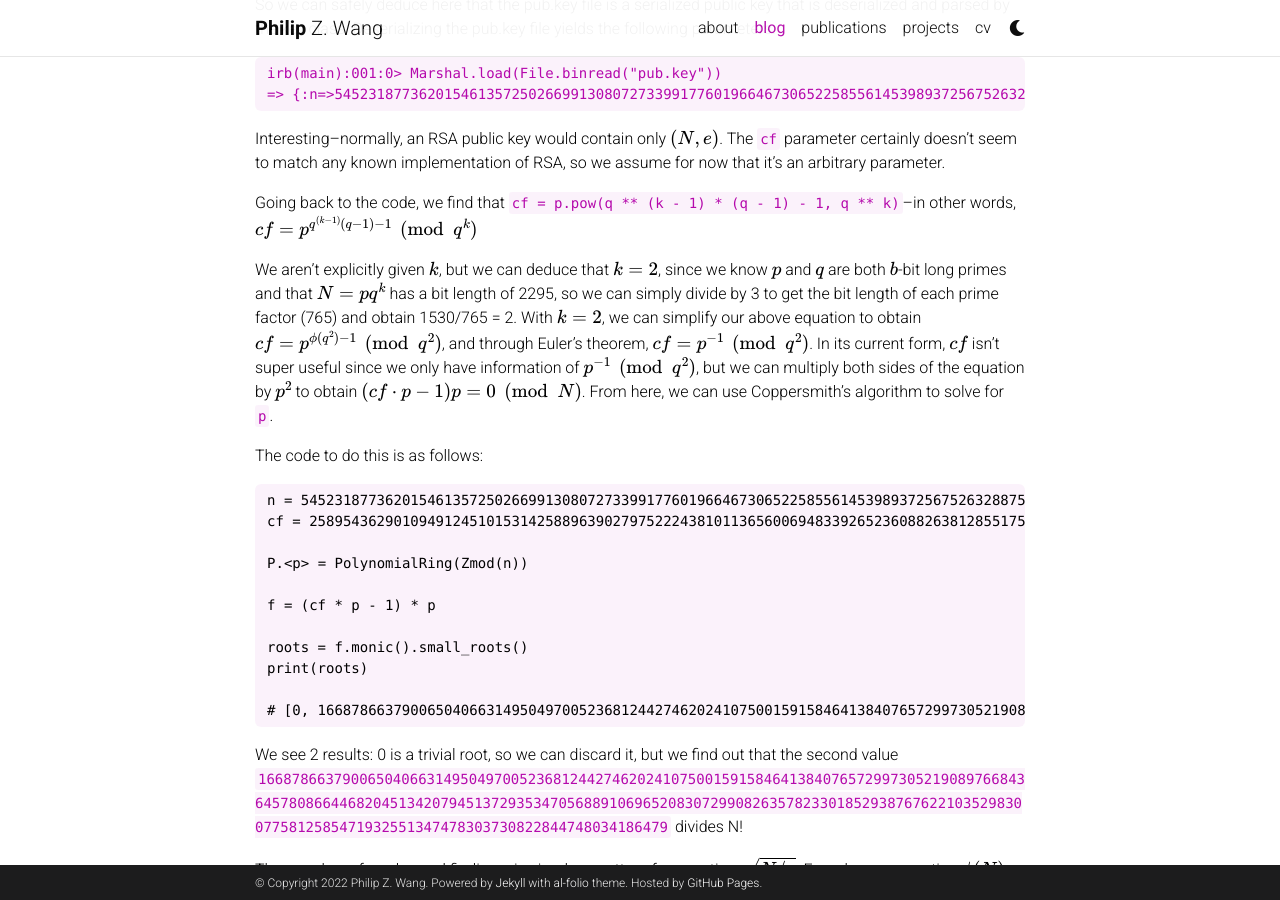
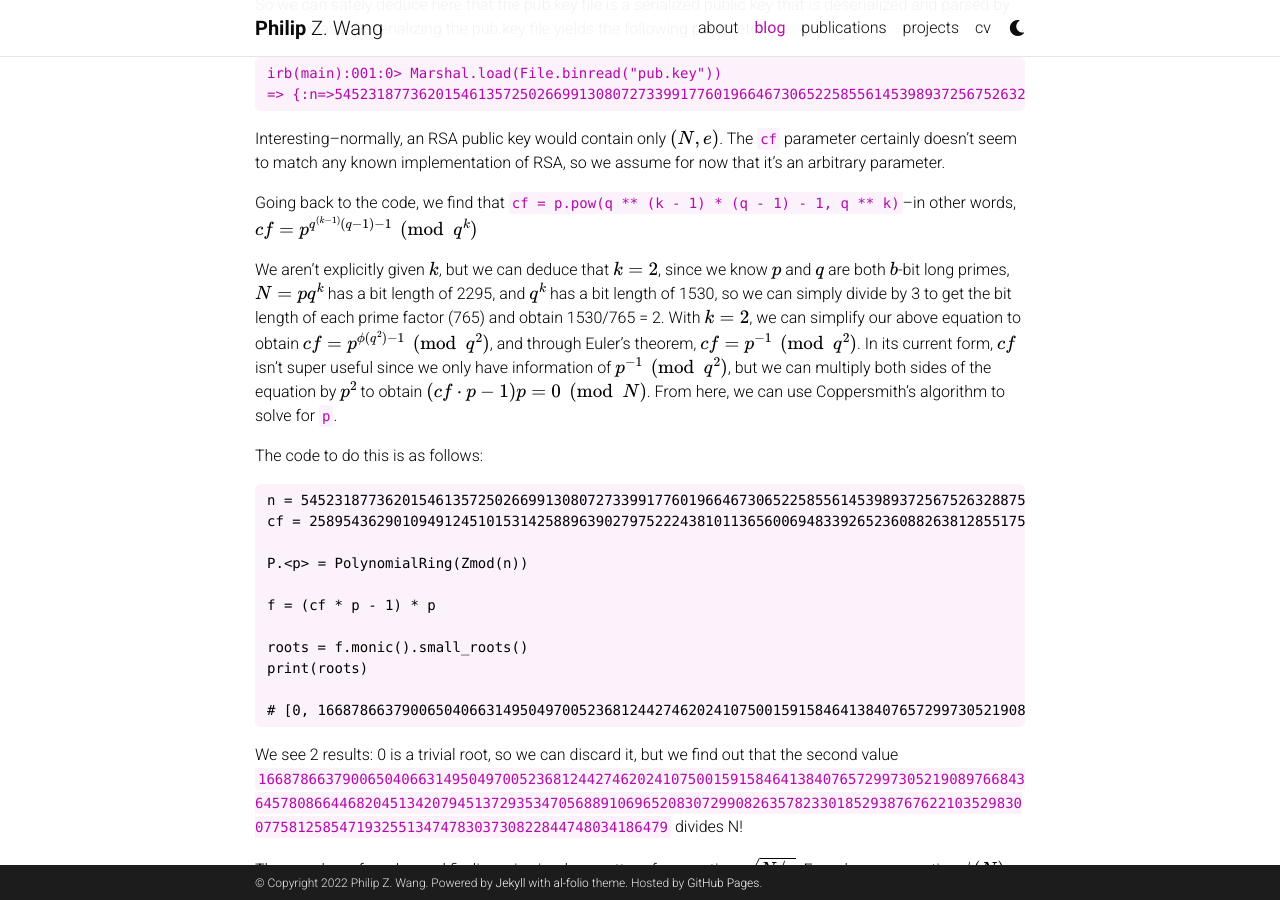
Before and after one commit to pwang00/pwang00.github.io, a Jekyll site: the page built from _posts/2019-09-06-happy.md, in a window 1280 px wide and 900 px high, scrolled down 833 px. Built offline with Jekyll 4.4.1, drawn with Linux system fonts in a browser that asks for light colours; comment, search, counter and statistics services are not loaded; a style sheet for code colours, icons or effects is not loaded.

Commit message:
Fix posts

```diff
--- a/_posts/2019-09-06-happy.md
+++ b/_posts/2019-09-06-happy.md
@@ -48,7 +48,7 @@ Interesting--normally, an RSA public key would contain only $$(N, e)$$.  The `cf
 
 Going back to the code, we find that `cf = p.pow(q ** (k - 1) * (q - 1) - 1, q ** k)`--in other words, $$cf = p^{q^{(k - 1)}(q - 1) - 1} \pmod{q^k}$$
 
-We aren't explicitly given $$k$$, but we can deduce that $$k = 2$$, since we know $$p$$ and $$q$$ are both $$b$$-bit long primes and that $$N = pq^k$$ has a bit length of 2295, so we can simply divide by 3 to get the bit length of each prime factor (765) and obtain 1530/765 = 2.  With $$k = 2$$, we can simplify our above equation to obtain $$cf = p^{\phi(q^2) - 1} \pmod{q^2}$$, and through Euler's theorem, $$cf = p^{-1} \pmod{q^2}$$.  In its current form, $$cf$$ isn't super useful since we only have information of $$p^{-1} \pmod{q^2}$$, but we can multiply both sides of the equation by $$p^2$$ to obtain $$(cf \cdot p - 1)p = 0 \pmod{N}$$.  From here, we can use Coppersmith's algorithm to solve for `p`.
+We aren't explicitly given $$k$$, but we can deduce that $$k = 2$$, since we know $$p$$ and $$q$$ are both $$b$$-bit long primes, $$N = pq^k$$ has a bit length of 2295, and $$q^k$$ has a bit length of 1530, so we can simply divide by 3 to get the bit length of each prime factor (765) and obtain 1530/765 = 2.  With $$k = 2$$, we can simplify our above equation to obtain $$cf = p^{\phi(q^2) - 1} \pmod{q^2}$$, and through Euler's theorem, $$cf = p^{-1} \pmod{q^2}$$.  In its current form, $$cf$$ isn't super useful since we only have information of $$p^{-1} \pmod{q^2}$$, but we can multiply both sides of the equation by $$p^2$$ to obtain $$(cf \cdot p - 1)p = 0 \pmod{N}$$.  From here, we can use Coppersmith's algorithm to solve for `p`.
 
 The code to do this is as follows:
 
```
